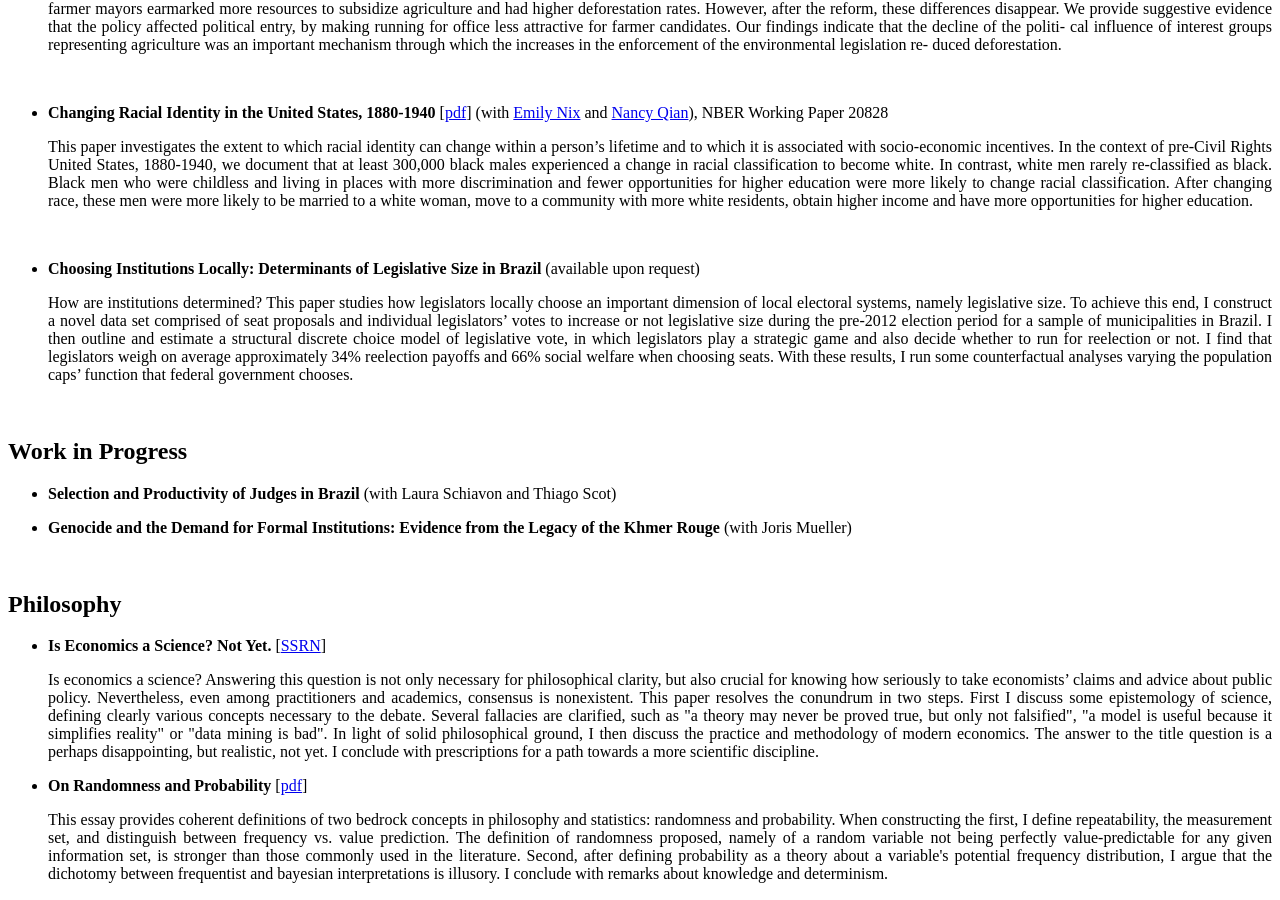
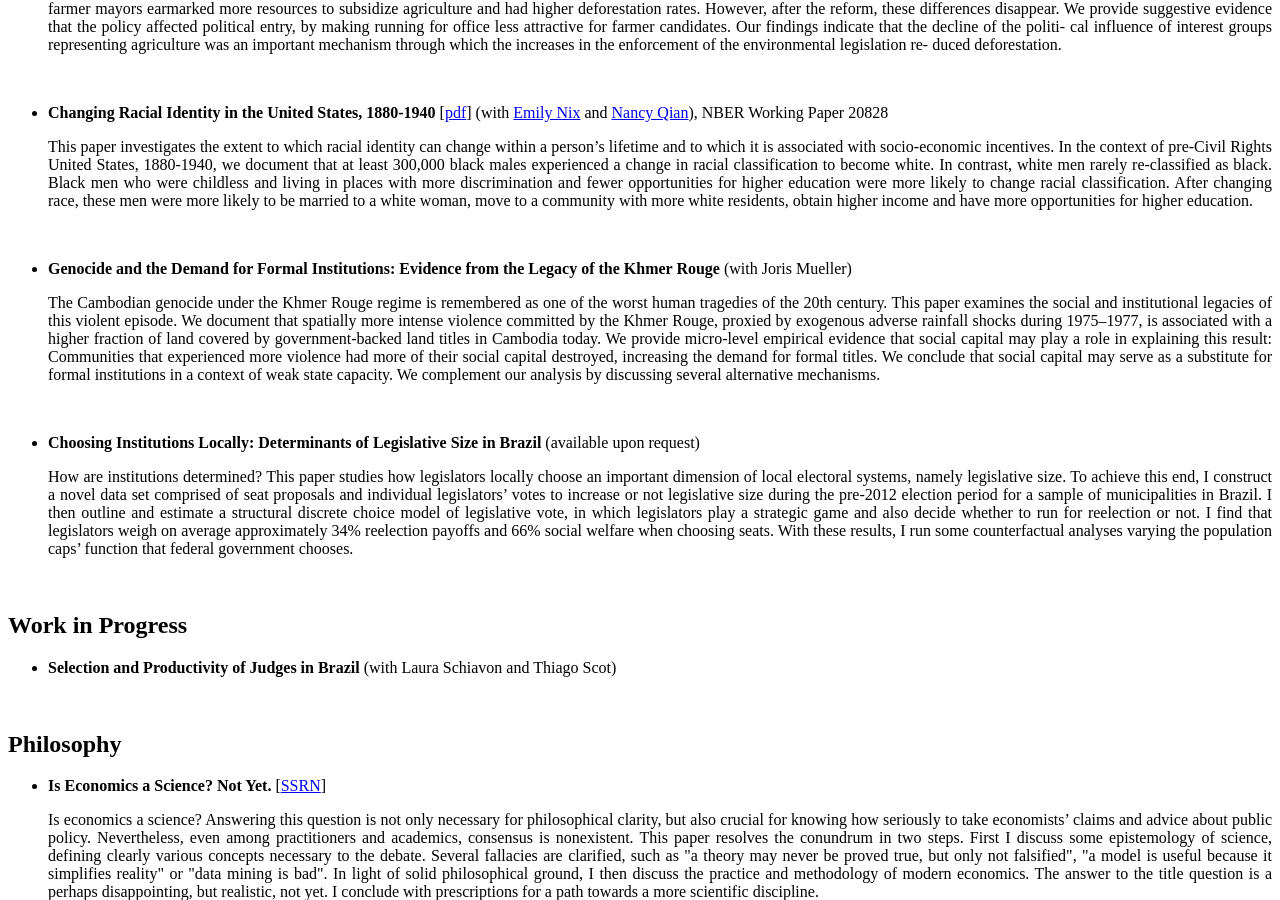
Before and after one commit to rdahis/rdahis.github.io, a Jekyll site: the page built from 1-research.md, in a window 1280 px wide and 900 px high, scrolled down 463 px. Built offline with Jekyll 4.4.1, drawn with Linux system fonts in a browser that asks for light colours; a script that is not in the unit is left out.

Commit message:
Update 1-research.md

```diff
--- a/1-research.md
+++ b/1-research.md
@@ -23,6 +23,11 @@ permalink: /research/
    <p style="text-align: justify;"> This paper investigates the extent to which racial identity can change within a person’s lifetime and to which it is associated with socio-economic incentives. In the context of pre-Civil Rights United States, 1880-1940, we document that at least 300,000 black males experienced a change in racial classification to become white. In contrast, white men rarely re-classified as black. Black men who were childless and living in places with more discrimination and fewer opportunities for higher education were more likely to change racial classification. After changing race, these men were more likely to be married to a white woman, move to a community with more white residents, obtain higher income and have more opportunities for higher education. </p>
 
 <br>
+- **Genocide and the Demand for Formal Institutions: Evidence from the Legacy of the Khmer Rouge** (with Joris Mueller)
+
+   <p style="text-align: justify;"> The Cambodian genocide under the Khmer Rouge regime is remembered as one of the worst human tragedies of the 20th century. This paper examines the social and institutional legacies of this violent episode. We document that spatially more intense violence committed by the Khmer Rouge, proxied by exogenous adverse rainfall shocks during 1975–1977, is associated with a higher fraction of land covered by government-backed land titles in Cambodia today. We provide micro-level empirical evidence that social capital may play a role in explaining this result: Communities that experienced more violence had more of their social capital destroyed, increasing the demand for formal titles. We conclude that social capital may serve as a substitute for formal institutions in a context of weak state capacity. We complement our analysis by discussing several alternative mechanisms. </p>
+
+<br>
 - **Choosing Institutions Locally: Determinants of Legislative Size in Brazil** (available upon request)
 
    <p style="text-align: justify;"> How are institutions determined? This paper studies how legislators locally choose an important dimension of local electoral systems, namely legislative size. To achieve this end, I construct a novel data set comprised of seat proposals and individual legislators’ votes to increase or not legislative size during the pre-2012 election period for a sample of municipalities in Brazil. I then outline and estimate a structural discrete choice model of legislative vote, in which legislators play a strategic game and also decide whether to run for reelection or not. I find that legislators weigh on average approximately 34% reelection payoffs and 66% social welfare when choosing seats. With these results, I run some counterfactual analyses varying the population caps’ function that federal government chooses. </p>
```
Also changed, not shown: other parts of 1-research.md (+0 -2 lines).
